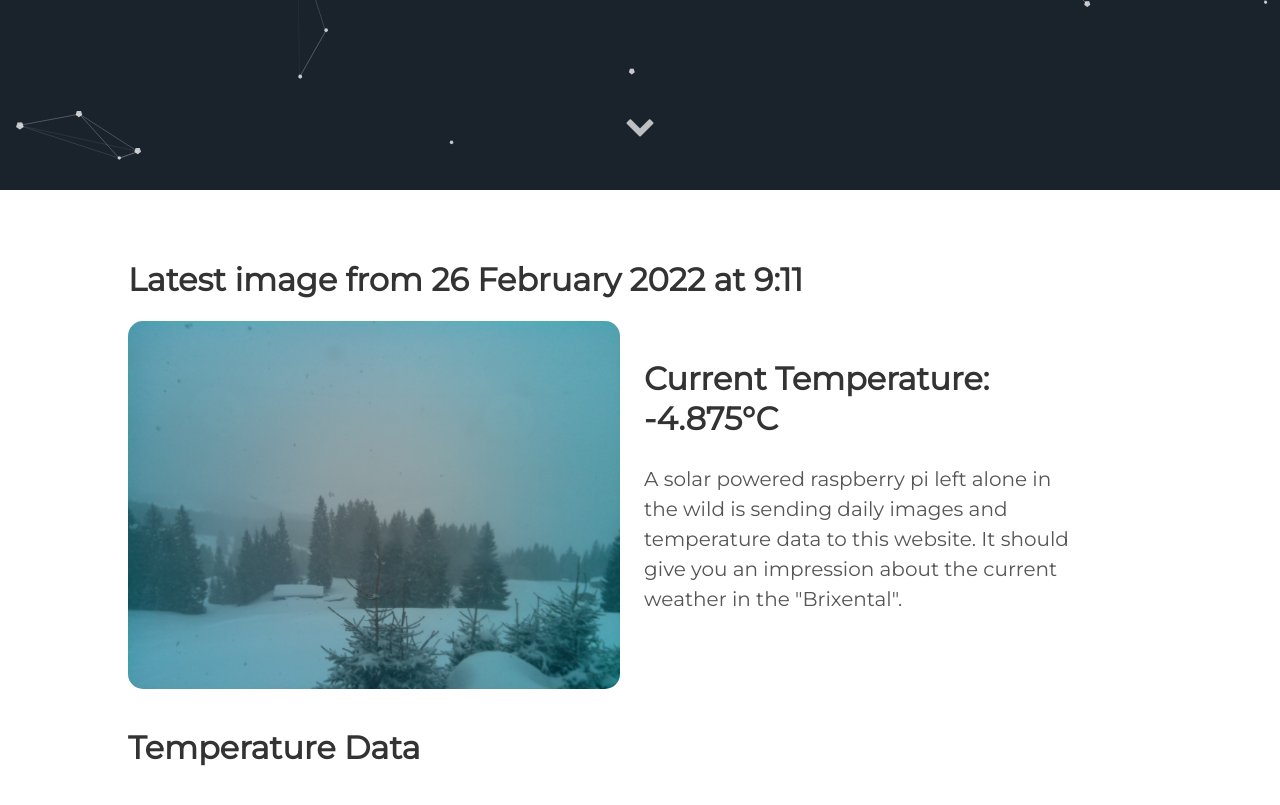
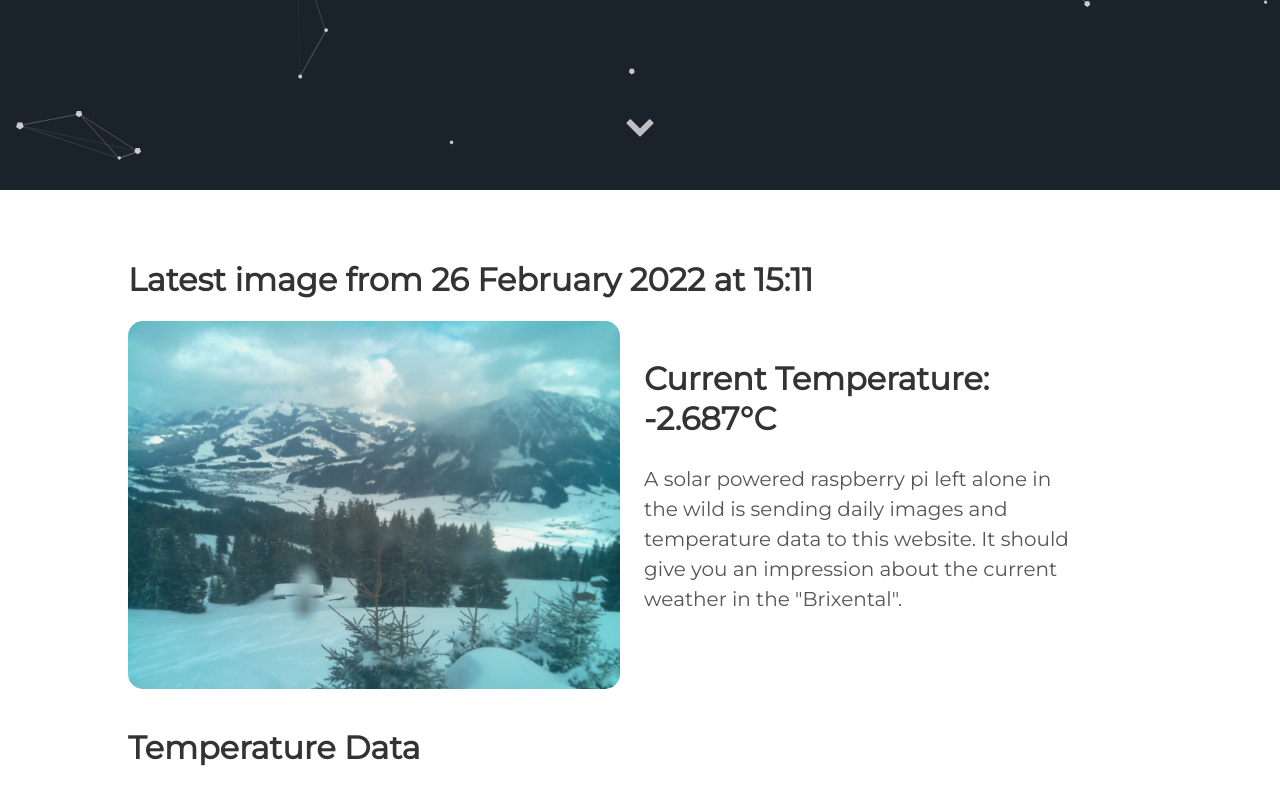
Before and after one commit to vektorious/vektorious.github.io, a Jekyll site: the page built from resources/huette.md, in a window 1280 px wide and 900 px high, scrolled down 710 px. Shown: the top 805 px of the window. Built offline with Jekyll 4.4.1, drawn with Linux system fonts in a browser that asks for light colours.

Commit message:
I'm a bot beep boop

```diff
--- a/resources/huette.md
+++ b/resources/huette.md
@@ -6,13 +6,13 @@ image: '/assets/img/'
 description: 'Live image from the Austrian alps'
 twitter_text: ' '
 ---
-## Latest image from 26 February 2022 at  9:11
+## Latest image from 26 February 2022 at 15:11
 <div class="huette">
   <div class="huette-image">
     <img src="{{ "/assets/img/huette.jpg" | prepend: site.baseurl }}">
   </div>
   <div class="huette-text">
-        <h2>Current Temperature: -4.875°C</h2>
+        <h2>Current Temperature: -2.687°C</h2>
         <p>A solar powered raspberry pi left alone in the wild is sending daily images and temperature data to this website. It should give you an impression about the current weather in the "Brixental".</p>
 
   </div>
```
Also changed, not shown: rpi-script/2022-02-26_150947.txt (renamed from rpi-script/2022-02-26_090945.txt, +5 -5 lines), rpi-script/huette.md (+2 -2 lines), assets/img/huette.jpg, assets/img/temp_plot.png, rpi-script/temp_plot.png, 1 other file.
